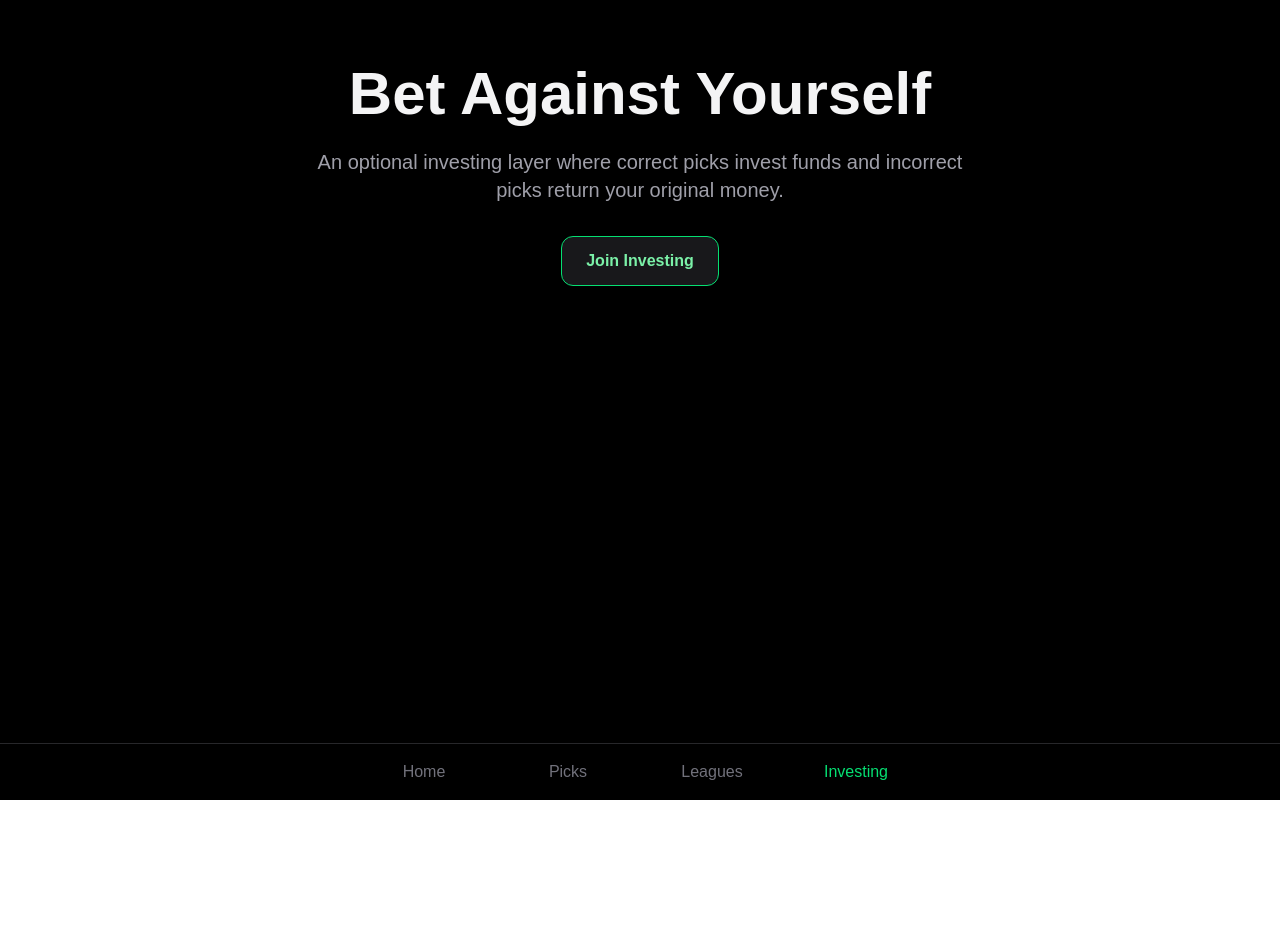
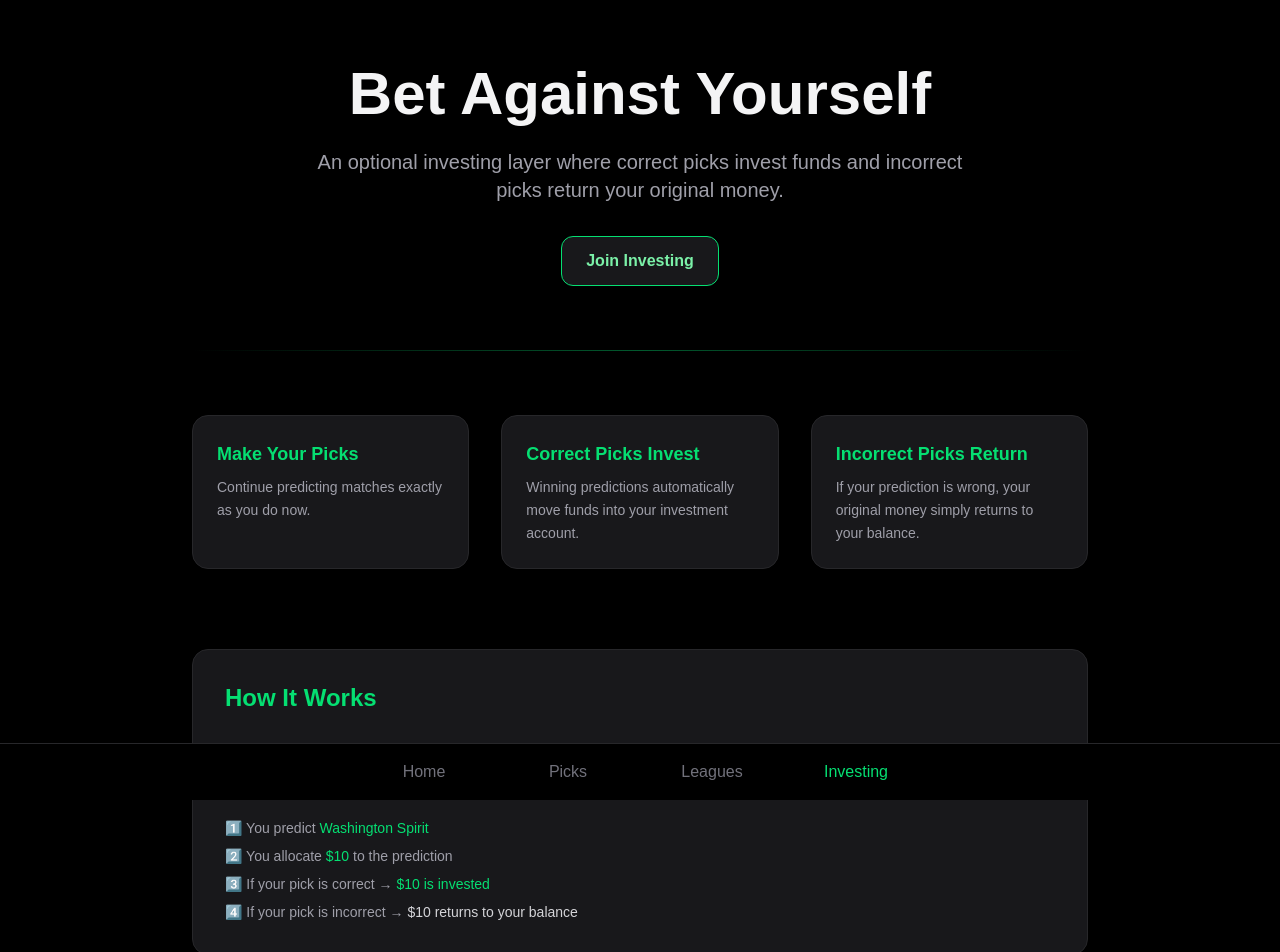
Before and after one commit to markeymarkbeaty/matchpoint, a Next.js app: page /invest in a window 1280 px wide. Shown: the top 952 px of the page. Before the commit the page ends 800 px from the top, so only its background shows below. Built offline with nearby package versions, Linux system fonts and the light colour scheme; no server answers.

Commit message:
Fix investing redirect bug when returning to page

```diff
--- a/app/invest/page.tsx
+++ b/app/invest/page.tsx
@@ -28,8 +28,6 @@ export default function InvestPage() {
     }, [pathname])
 
     async function initialize() {
-
-        setLoading(true)
 
         const { data: { user } } = await supabase.auth.getUser()
 
@@ -146,7 +144,11 @@ export default function InvestPage() {
 
             <div className="relative max-w-4xl mx-auto">
 
+                {/* LANDING PAGE */}
+
                 {!joined && (
+
+                    <>
                         <section className="text-center mb-16">
 
                             <motion.h1
@@ -172,7 +174,68 @@ export default function InvestPage() {
                             </button>
 
                         </section>
+
+                        <div className="h-px w-full bg-gradient-to-r from-transparent via-green-400 to-transparent mb-16 opacity-40" />
+
+                        {/* FEATURES */}
+
+                        <section className="grid md:grid-cols-3 gap-8 mb-20">
+
+                            <Feature
+                                title="Make Your Picks"
+                                description="Continue predicting matches exactly as you do now."
+                            />
+
+                            <Feature
+                                title="Correct Picks Invest"
+                                description="Winning predictions automatically move funds into your investment account."
+                            />
+
+                            <Feature
+                                title="Incorrect Picks Return"
+                                description="If your prediction is wrong, your original money simply returns to your balance."
+                            />
+
+                        </section>
+
+                        {/* HOW IT WORKS */}
+
+                        <section className="bg-zinc-900 border border-zinc-800 rounded-2xl p-8">
+
+                            <h2 className="text-2xl font-semibold mb-6 text-green-400">
+                                How It Works
+                            </h2>
+
+                            <div className="space-y-4 text-zinc-400">
+
+                                <p>
+                                    Example match:
+                                </p>
+
+                                <p className="text-zinc-300 font-medium">
+                                    Washington Spirit vs Portland Thorns
+                                </p>
+
+                                <div className="space-y-2 text-sm">
+
+                                    <p>1️⃣ You predict <span className="text-green-400">Washington Spirit</span></p>
+
+                                    <p>2️⃣ You allocate <span className="text-green-400">$10</span> to the prediction</p>
+
+                                    <p>3️⃣ If your pick is correct → <span className="text-green-400">$10 is invested</span></p>
+
+                                    <p>4️⃣ If your pick is incorrect → <span className="text-zinc-300">$10 returns to your balance</span></p>
+
+                                </div>
+
+                            </div>
+
+                        </section>
+
+                    </>
                 )}
+
+                {/* DASHBOARD */}
 
                 {joined && (
 
@@ -244,5 +307,23 @@ export default function InvestPage() {
             <BottomNav />
 
         </main>
+
     )
 }
+
+function Feature({ title, description }: { title: string; description: string }) {
+
+    return (
+        <div className="bg-zinc-900 border border-zinc-800 rounded-2xl p-6 transition hover:border-green-400 hover:shadow-[0_0_14px_rgba(74,222,128,0.3)]">
+
+            <h3 className="text-lg font-semibold mb-2 text-green-400">
+                {title}
+            </h3>
+
+            <p className="text-zinc-400 text-sm leading-relaxed">
+                {description}
+            </p>
+
+        </div>
+    )
+}
```
Lines whose indentation alone changed are shown as unchanged.
